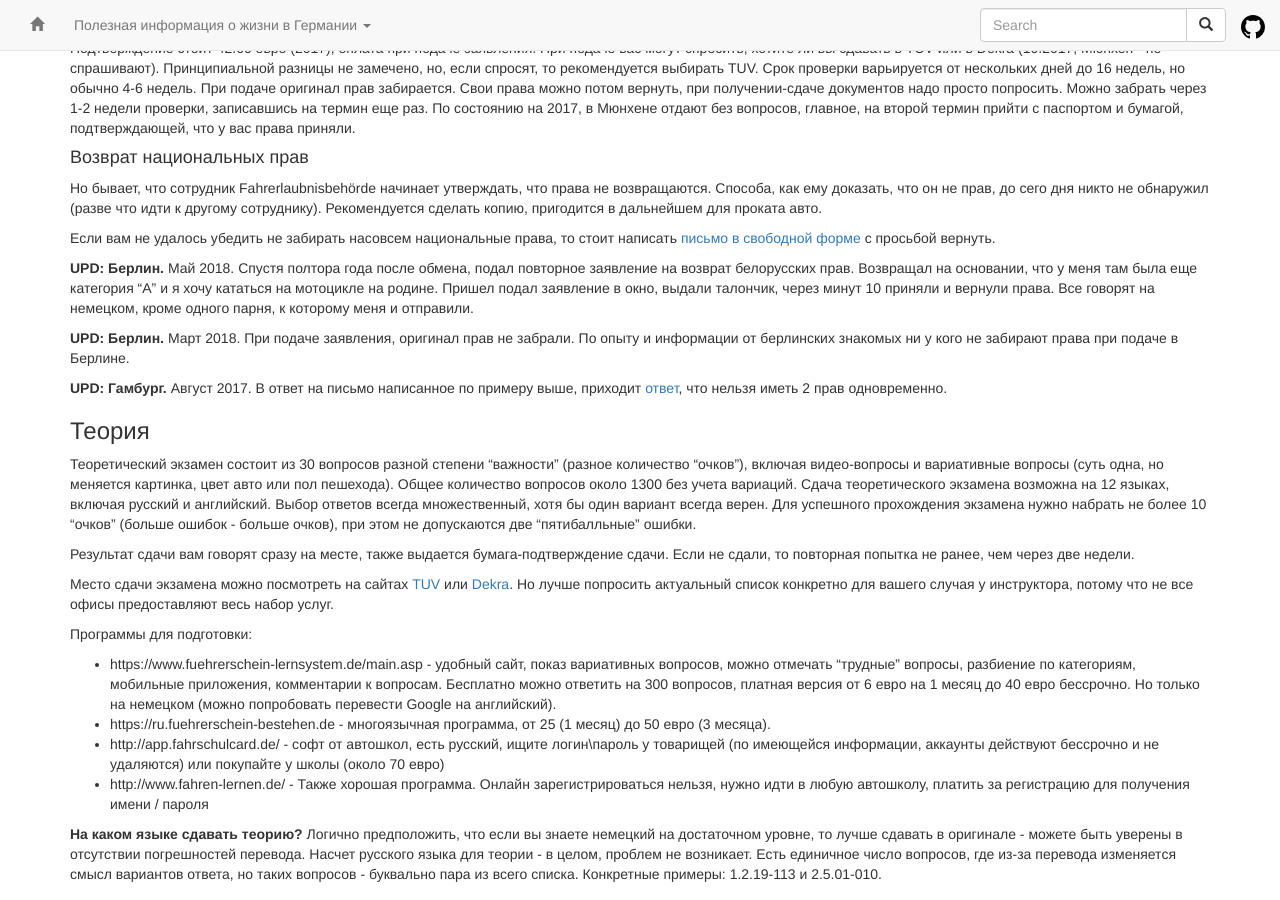
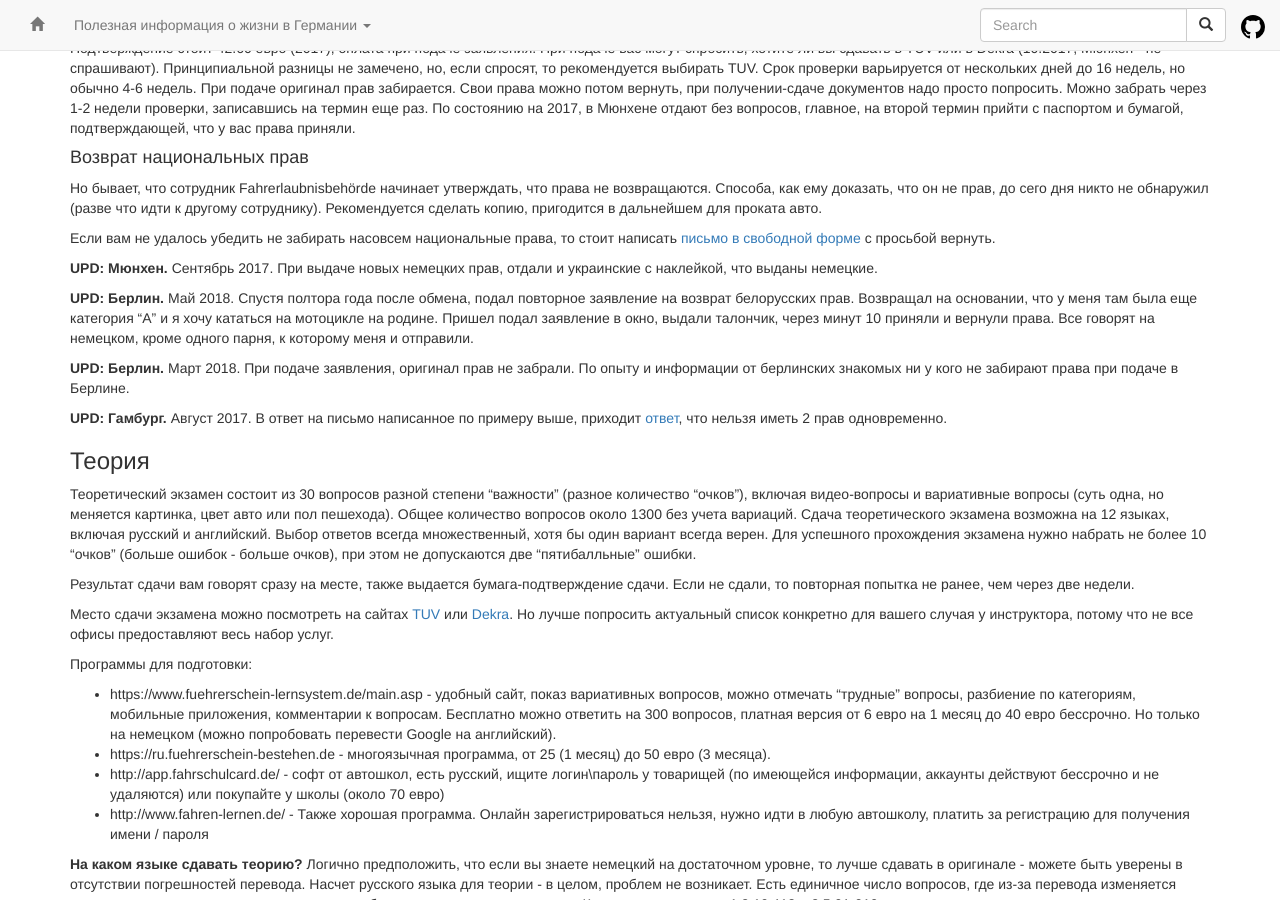
Before and after one commit to ru-de/faq, a Jekyll site: the page built from pages/Авто.md, in a window 1280 px wide and 900 px high, scrolled down 1605 px. Built offline with Jekyll 4.4.1, drawn with Linux system fonts in a browser that asks for light colours; nearby versions of some CDN libraries.

Commit message:
Travis #807: sync github pages

```diff
--- a/pages/Авто.md
+++ b/pages/Авто.md
@@ -72,6 +72,8 @@ A: Скорее всего есть, для этого рекомендуетс
 Но бывает, что сотрудник Fahrerlaubnisbehörde начинает утверждать, что права не возвращаются. Способа, как ему доказать, что он не прав, до сего дня никто не обнаружил (разве что идти к другому сотруднику). Рекомендуется сделать копию, пригодится в дальнейшем для проката авто.
 
 Если вам не удалось убедить не забирать насовсем национальные права, то стоит написать [письмо в свободной форме](https://github.com/ru-de/faq/blob/master/files/DrivingLicenseReturnTemplate.md) с просьбой вернуть.
+
+**UPD: Мюнхен.** Сентябрь 2017. При выдаче новых немецких прав, отдали и украинские с наклейкой, что выданы немецкие.
 
 **UPD: Берлин.** Май 2018. Спустя полтора года после обмена, подал повторное заявление на возврат белорусских прав. Возвращал на основании, что у меня там была еще категория "А" и я хочу кататься на мотоцикле на родине. Пришел подал заявление в окно, выдали талончик, через минут 10 приняли и вернули права. Все говорят на немецком, кроме одного парня, к которому меня и отправили.
 
```
